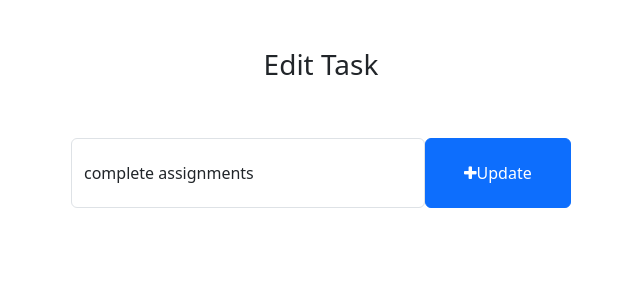
After one commit to joblackpoc/django5_todo, a Django app: page /todo/edit_task/1/ in a window 1280 px wide. The commit adds this page. Shown: the top 300 px of the page, without its empty margins (319-959 px from the left). Run offline with Django 5.2, Linux system fonts and the light colour scheme; data comes from the database, SQL or seed files in the repository; both versions use the stored data as it was after the commit.

Commit message:
update task

```diff
--- /dev/null
+++ b/templates/edit_task.html
@@ -0,0 +1,35 @@
+<!DOCTYPE html>
+<html lang="en">
+<head>
+    <meta charset="UTF-8" >
+    <meta http-equiv="X-UA-Compatible" content="IE=edge">
+    <meta name="viewport" content="width=device-width, initial-scale=1.0">
+    <title>Edit Task</title>
+        <!-- Bootstrap -->
+    <link href="https://cdn.jsdelivr.net/npm/bootstrap@5.3.0-alpha1/dist/css/bootstrap.min.css" rel="stylesheet" integrity="sha384-GLhlTQ8iRABdZLl6O3oVMWSktQOp6b7In1Zl3/Jr59b6EGGoI1aFkw7cmDA6j6gD" crossorigin="anonymous">
+    <script src="https://cdn.jsdelivr.net/npm/bootstrap@5.3.0-alpha1/dist/js/bootstrap.bundle.min.js" integrity="sha384-w76AqPfDkMBDXo30jS1Sgez6pr3x5MlQ1ZAGC+nuZB+EYdgRZgiwxhTBTkF7CXvN" crossorigin="anonymous"></script>
+    <!-- Font Awesome Icons -->
+    <link rel="stylesheet" href="https://cdnjs.cloudflare.com/ajax/libs/font-awesome/4.7.0/css/font-awesome.min.css">
+
+    <style>
+        .form-control{
+        padding: 1.375rem .75rem !important;
+    }
+    </style>
+
+</head>
+<body>
+    <div class="container">
+        <h3 class="pt-5 pb-5 text-center">Edit Task</h3>
+        <form action="{% url 'edit_task' get_task.pk %}" method="POST" style="width: 500px; margin: auto;">
+            {% csrf_token %}
+            <div class="form-group">
+                <span style="display: flex;">
+                    <input type="text" name="task" class="form-control" placeholder="" value="{{ get_task.task }}">
+                    <button type="submit" class="btn btn-primary" style="width: 200px;"><i class="fa fa-plus"></i>Update</button>
+                </span>
+            </div>
+        </form>
+    </div>
+</body>
+</html>
--- a/templates/home.html
+++ b/templates/home.html
@@ -32,8 +32,8 @@
                         {{ task.task }}
                         <span style="position: relative; float: right;">
                             <a href="{% url 'mark_as_done' task.pk %}" class="btn btn-success"><i class="fa fa-check"></i> Mark as Done</a>
-                            <a class="btn btn-danger"><i class="fa fa-trash"></i></a>
-                            <a class="btn btn-primary"><i class="fa fa-pencil"></i></a>
+                            <a href="{% url 'delete_task' task.pk %}" class="btn btn-danger"><i class="fa fa-trash"></i></a>
+                            <a href="{% url 'edit_task' task.pk %}" class="btn btn-primary"><i class="fa fa-pencil"></i></a>
                         </span>
                     </div>
                 </div>
@@ -47,7 +47,7 @@
                     <div class="card-body">
                         {{ completed_task.task }}
                         <span style="position: relative; float: right;">
-                            <a href="{% url 'mark_as_undone' completed_task.pk %}" class="btn btn-warning"><i class="fa fa-check"></i> Mark as Undone</a>
+                            <a href="{% url 'mark_as_undone' completed_task.pk %}" class="btn btn-warning"><i class="fa fa-times"></i> Mark as Undone</a>
 
                         </span>
                     </div>
--- a/todo/views.py
+++ b/todo/views.py
@@ -24,12 +24,14 @@ def delete_task(request, pk):
     return redirect('home')
 
 def edit_task(request, pk):
-    task = get_object_or_404(Task, pk=pk)
+    get_task = get_object_or_404(Task, pk=pk)
     if request.method == 'POST':
-        task.task = request.POST['task']
-        task.save()
+        new_task = request.POST['task']
+        get_task.task = new_task
+        get_task.save()
         return redirect('home')
-    context = {
-        'task': task,
-    }
-    return render(request, 'edit_task.html', context)
+    else:
+        context = {
+            'get_task': get_task,
+        }
+        return render(request, 'edit_task.html', context)
--- a/todo_main/views.py
+++ b/todo_main/views.py
@@ -1,7 +1,7 @@
 from django.shortcuts import render
 from todo.models import Task
 def home(request):
-    tasks = Task.objects.filter(is_completed=False).order_by('-update_at')
+    tasks = Task.objects.filter(is_completed=False).order_by('update_at')
     completed_tasks = Task.objects.filter(is_completed=True).order_by('-update_at')
     context = {
         'tasks': tasks,
```
Also changed, not shown: db.sqlite3.
